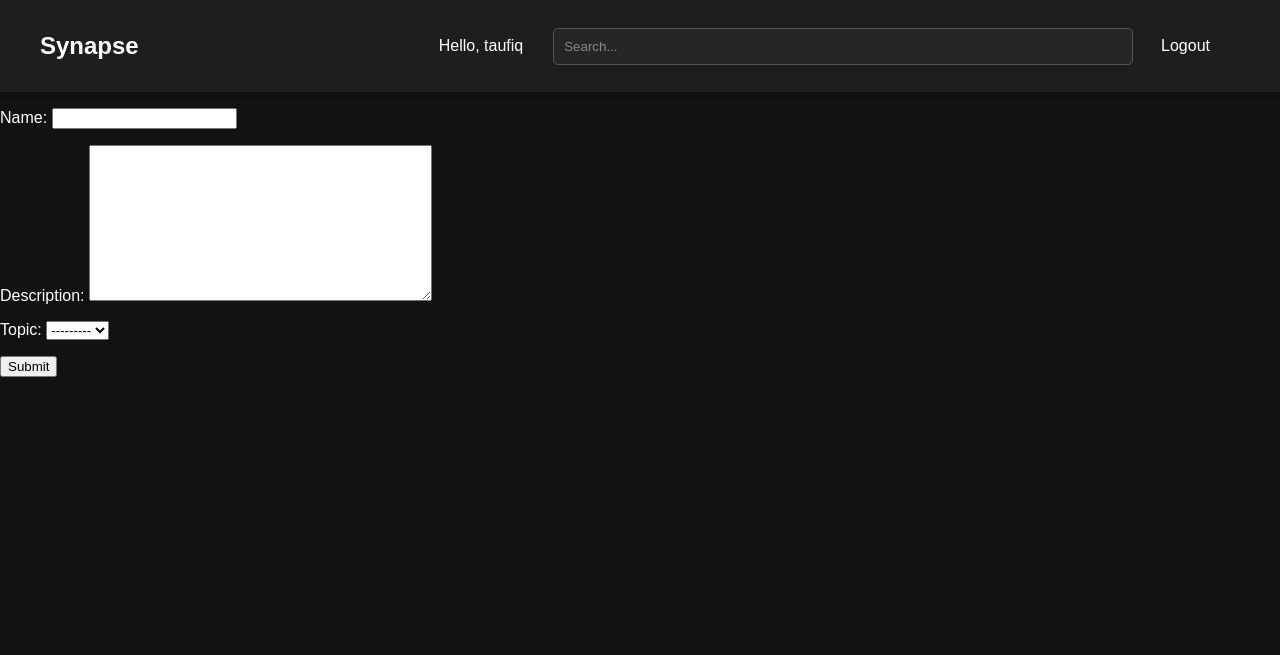
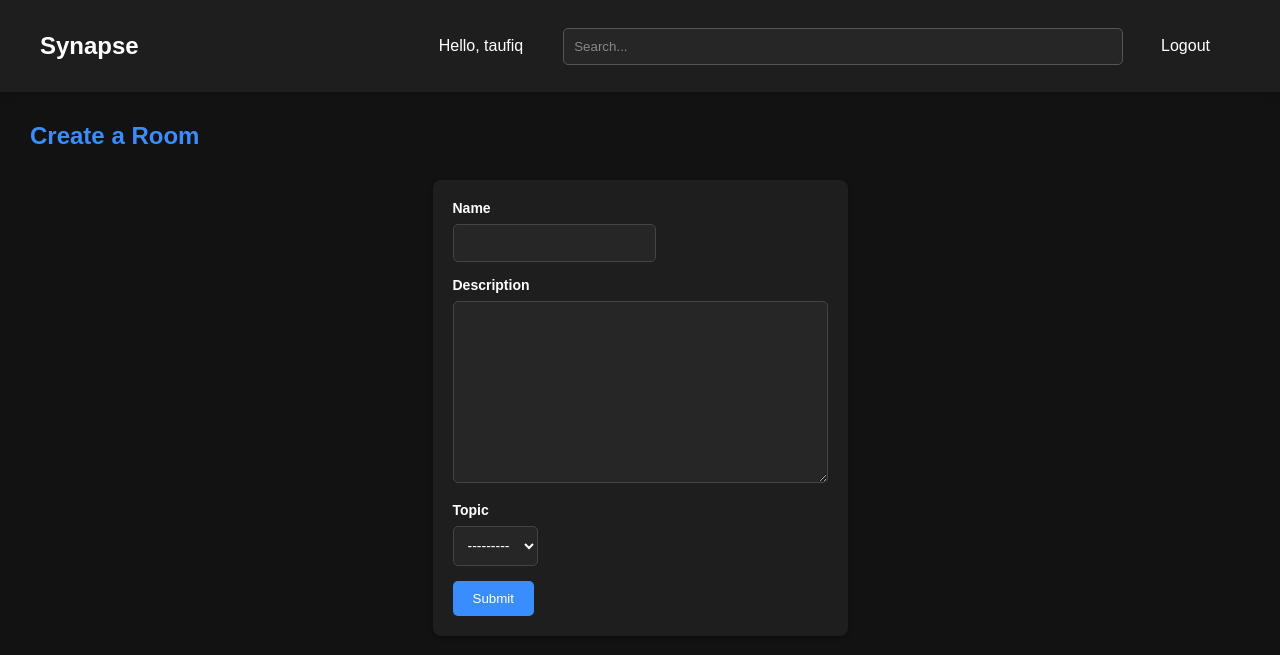
Before and after one commit to toffee-k21/synapse, a Django app: page /create-room/ in a window 1280 px wide. Shown: the top 655 px of the page. Run offline with Django 4.2, Linux system fonts and the light colour scheme; a user stored in the database is signed in; data comes from the database, SQL or seed files in the repository; both versions use the stored data as it was after the commit.

Commit message:
form theme installation

```diff
--- a/base/templates/base/room-form.html
+++ b/base/templates/base/room-form.html
@@ -2,15 +2,22 @@
 
 {% block content %}
 
-<div>
-    <form method="post" action="">
-        {% csrf_token %}
-
-        {{ form.as_p }}
+  <div class="form-wrapper">
+    <h2 style="margin: 30px;">Create a Room</h2>
+    <div class="form-container">
+      <form class="form-post" method="POST" action="">
+      {% csrf_token %}
+      {% for field in form %}
+        <div class="form-group">
+          <label for="room-name">{{field.label}}</label>
+         {{field}}
+        </div>
+        {% endfor %}
 
         <input type="submit" value="Submit" />
+      </form>
+    </div>
+  </div>
+  <!-- <script>console.log({{form}})</script> -->
 
-    </form>
-</div>
-
-{% endblock %}
+  {% endblock %}
--- a/base/views.py
+++ b/base/views.py
@@ -71,7 +71,7 @@ def room(request,pk):
     participants = room.participants.all()
 
     if request.method == 'POST':
-        messages = Message.objects.create(
+        room_messages = Message.objects.create(
             user = request.user,
             room = room,
             body = request.POST.get('body')
--- a/static/styles/main.css
+++ /dev/null
@@ -1,3 +0,0 @@
-body{
-    background-color: aqua;
-}
--- a/static/styles/style.css
+++ b/static/styles/style.css
@@ -35,7 +35,7 @@ a {
 
 .search-container {
     flex: 1;
-    margin: 0 20px;
+    /* margin: 0 20px; */
     /* Spacing around the search bar */
 }
 
@@ -311,3 +311,75 @@ header {
     background-color: #2b6bbf;
     /* Darker blue on hover */
 }
+
+/* Form styles */
+
+.form-post {
+    background-color: #1e1e1e;
+    padding: 20px;
+    border-radius: 8px;
+    box-shadow: 0 2px 4px rgba(0, 0, 0, 0.3);
+    margin-bottom: 20px;
+}
+
+label {
+    display: block;
+    margin-bottom: 8px;
+    color: #ffffff;
+    font-weight: bold;
+    font-size: 14px;
+}
+
+input[type="text"],
+input[type="email"],
+input[type="password"],
+textarea,
+select {
+    /* width: 100%; */
+    padding: 10px;
+    margin-bottom: 15px;
+    border: 1px solid #444;
+    border-radius: 5px;
+    background-color: #262626;
+    color: #ffffff;
+    font-size: 14px;
+}
+
+input::placeholder,
+textarea::placeholder {
+    color: #888;
+}
+
+input:focus,
+textarea:focus,
+select:focus {
+    border-color: #3a8dff;
+    outline: none;
+}
+
+input[type="submit"],
+input[type="button"],
+button[type="submit"] {
+    background-color: #3a8dff;
+    color: white;
+    border: none;
+    padding: 10px 20px;
+    border-radius: 5px;
+    cursor: pointer;
+    transition: background-color 0.3s;
+}
+
+input[type="submit"]:hover,
+input[type="button"]:hover,
+button[type="submit"]:hover {
+    background-color: #2b6bbf;
+}
+
+.form-container {
+    display: flex;
+    /* width: 70%; */
+    flex-direction: column;
+    justify-content: center;
+    align-items: center;
+    /* margin: 20px; */
+}
--- a/templates/nav.html
+++ b/templates/nav.html
@@ -6,8 +6,8 @@
     Hello, {{request.user}}
   </div>
   <div class="search-container">
-    <form method="GET" action="{% url 'home' %}">
-      <input type="text" class="search-bar" placeholder="Search..." />
+    <form style="padding: 10px; margin: 20px;" method="GET" action="{% url 'home' %}">
+      <input class="search-bar" placeholder="Search..." />
     </form>
   </div>
   <div class="nav-links">
```
Also changed, not shown: base/templates/base/login_register.html (+31 -24 lines), db.sqlite3.
